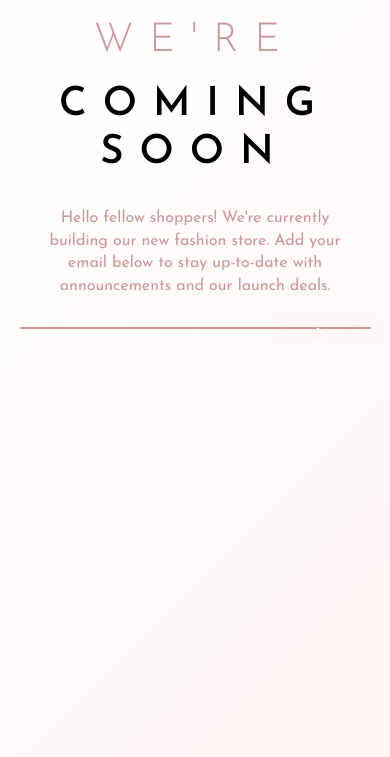
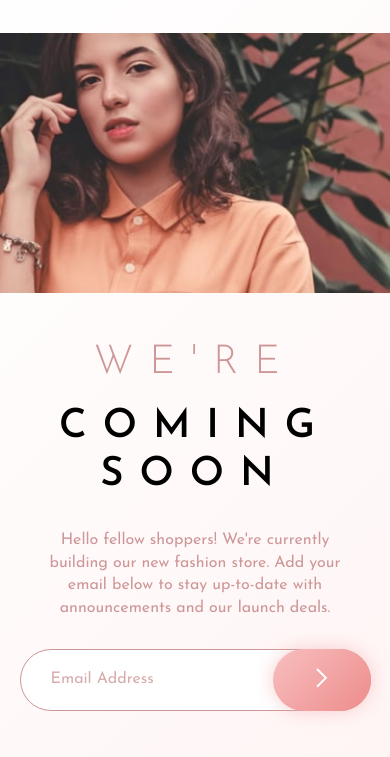
Before and after one commit to alauram/base-apparel-coming-soon-page, a plain HTML site: page index.html in a window 390 px wide. Shown: the part 57-814 px from the top of the page. Drawn offline with Linux system fonts and the light colour scheme.

Commit message:
Update index.html

```diff
--- a/index.html
+++ b/index.html
@@ -7,14 +7,14 @@
     <meta name="viewport" content="width=device-width, initial-scale=1.0">
     <link rel="icon" sizes="32x32" href="./favicon-32x32.png" type="image/png" />
     <link rel="stylesheet" href="main.css">
-    <title>Base Apparel Coming Soon Page</title>
+    <title>Base Apparel coming soon page</title>
 </head>
 
 <body>
     <div class="left">
-        <div class="inner">
             <div class="logo"><img src="./images/logo.svg" alt="Base Apparel"></div>
             <div class="content">
+                <div class="mobile"><img src="./images/hero-mobile.jpg" alt=""></div>
                 <div class="title">
                     <p>We're</p>
                     <p>Coming Soon</p>
@@ -29,7 +29,6 @@
                           <p class="error-msg">Please provide a valid email</p>
                     </form>
             </div>
-        </div>
     </div>
     <div class="right"><img src="./images/hero-desktop.jpg" alt="hero"></div>
     <script src="app.js"></script>
```
